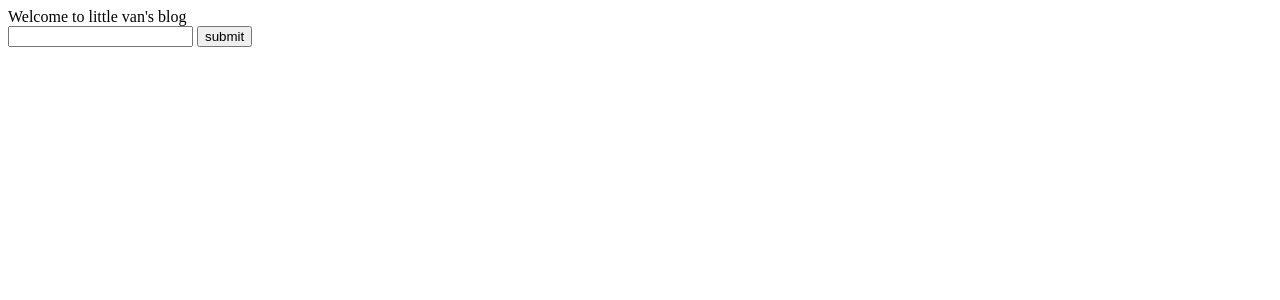
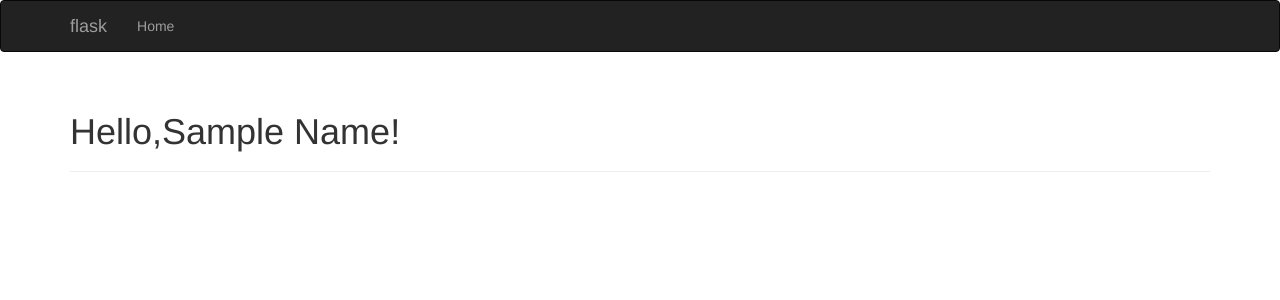
Before and after one commit to Little-Van/flask-blog, a Flask app: template templates/homepage.html in a window 1280 px wide. Shown: the top 300 px of the page. Run offline with Flask 2, Linux system fonts and the light colour scheme; the template is opened without the code that fills it: most values are stand-ins (such as "Sample title", 1, 10 or a date in 2020); some libraries are stand-ins or nearby versions.

Commit message:
navbar-exercise

```diff
--- a/app.py
+++ b/app.py
@@ -1,9 +1,9 @@
 from flask import Flask, render_template
-from flask_script import Manager
+from flask_bootstrap import Bootstrap
 
 app = Flask(__name__)
 
-manager = Manager(app)
+bootstrap = Bootstrap(app)
 
 
 @app.route('/')
@@ -11,10 +11,6 @@ def index():
     return render_template('hello_world.html')
 
 
-@app.route('/login')
-def user():
-    return render_template('homepage.html')
-
-
-if __name__ == '__main__':
-    manager.run()
+@app.route('/login/<name>')
+def user(name):
+    return render_template('homepage.html', name=name)
--- a/templates/homepage.html
+++ b/templates/homepage.html
@@ -1,14 +1,32 @@
-<!DOCTYPE html>
-<html lang="en">
-<head>
-    <meta charset="UTF-8">
-    <title>Title</title>
-</head>
-<body>
-Welcome to little van's blog
-<form method="post" action="/" >
-    <input  type="text" name="name">
-    <input  type="submit" value="submit">
-</form>
-</body>
-</html>
+{%   extends 'bootstrap/base.html'  %}
+{% block title  %}Flask{% endblock %}
+{% block navbar %}
+<div class="navbar navbar-inverse" role="navigation">
+    <div class="container">
+        <div class="navbar-header">
+            <button type="button" class="navbar-toggle" data-toggle="collapse" data-target=
+                    ".navbar-collapse">
+                <span class="sr--only">Toggle navigation</span>
+                <span class="icon-bar"></span>
+                <span class="icon-bar"></span>
+                <span class="icon-bar"></span>
+            </button>
+            <a class="navbar-brand"  href="/">flask</a>
+        </div>
+        <div class="navbar-collapse  collapse">
+            <ul class="nav navbar-nav">
+                <li>
+                    <a href="/">Home</a>
+                </li>
+            </ul>
+        </div>
+    </div>
+</div>
+{% endblock %}
+{% block content %}
+<div class="container">
+    <div class="page-header">
+        <h1>Hello,{{ name|title }}!</h1>
+    </div>
+</div>
+{% endblock %}
```
